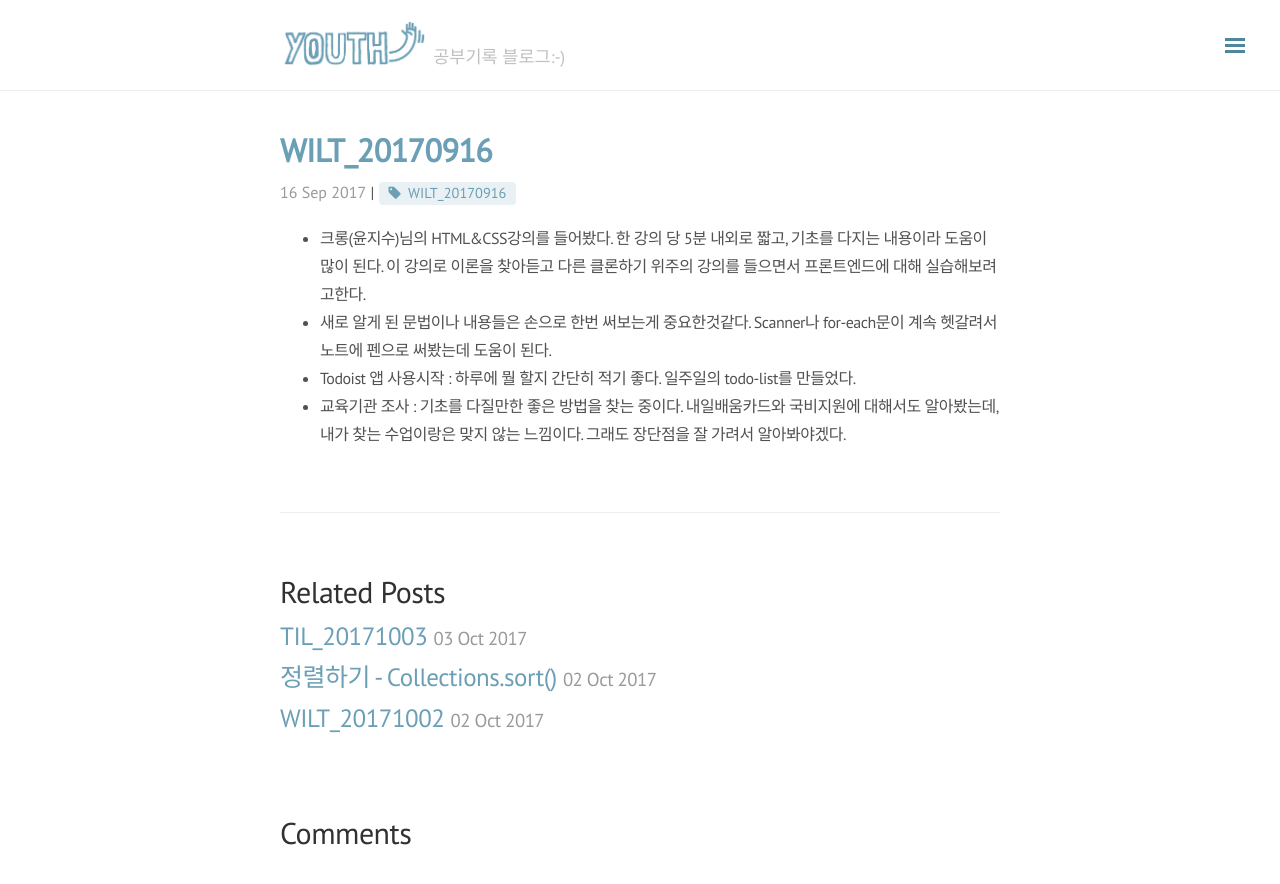
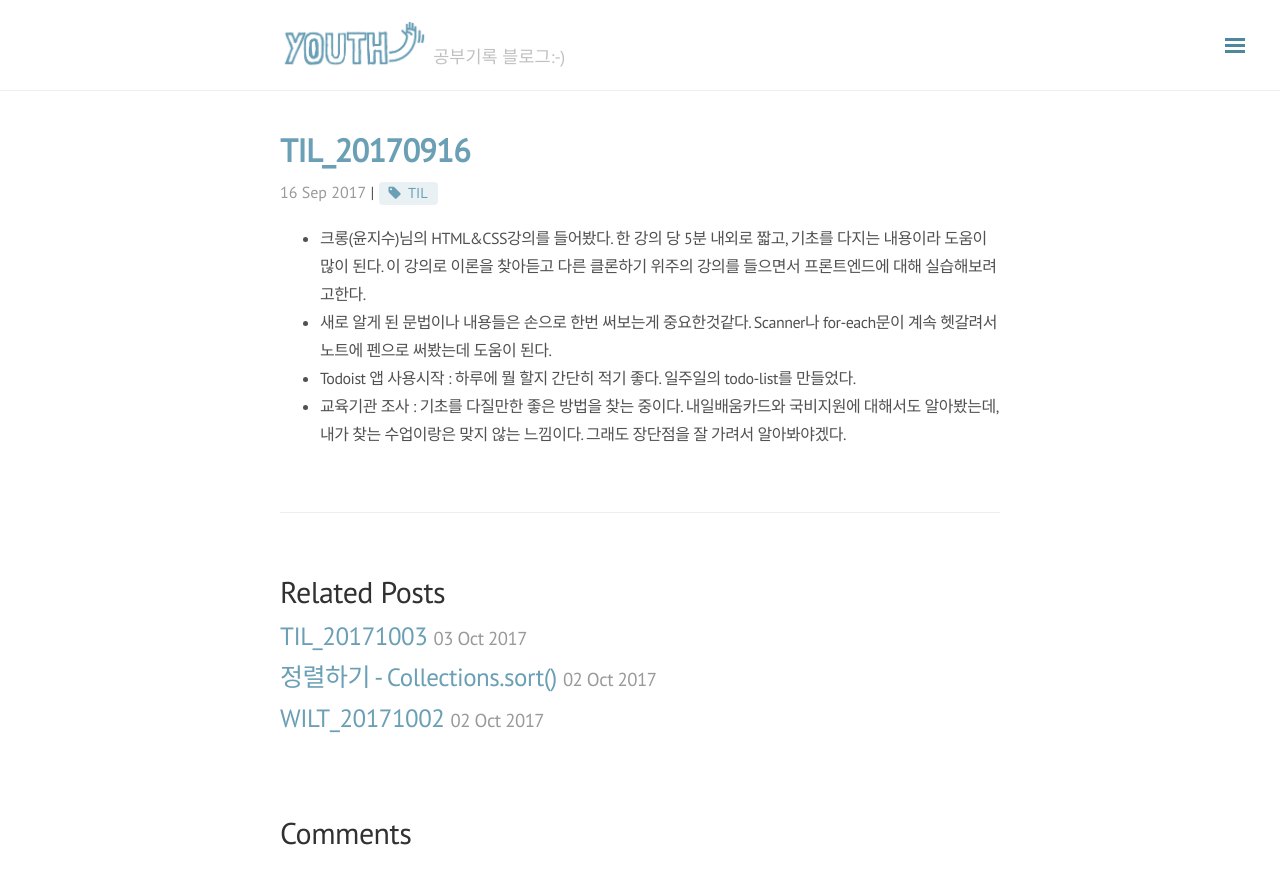
Before and after one commit to jinios/jinios.github.io, a Jekyll site: the page built from _posts/2017-09-16-WILT.md, in a window 1280 px wide. Shown: the top 884 px of the page. Built offline with Jekyll 4.4.1, drawn with Linux system fonts in a browser that asks for light colours; nearby versions of some CDN libraries; comment, search, counter and statistics services are not loaded.

Commit message:
Update 2017-09-16-WILT.md

```diff
--- a/_posts/2017-09-16-WILT.md
+++ b/_posts/2017-09-16-WILT.md
@@ -1,8 +1,8 @@
 ---
 layout: post
-title: WILT_20170916
-tags: WILT_20170916
-categories: WILT
+title: TIL_20170916
+tags: TIL
+categories: TIL
 ---
 
 
```
